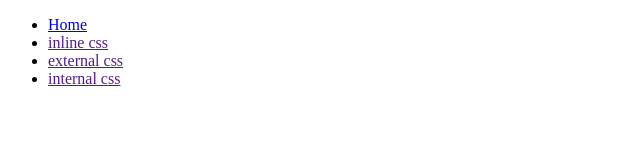
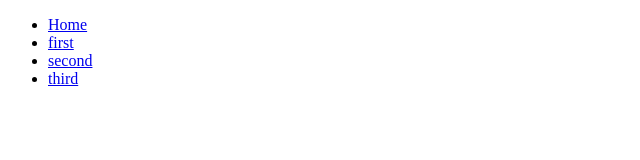
Before and after one commit to MudahemukaValens/End-of-sem, a plain HTML site: page index.html in a window 1280 px wide. Shown: the whole page, without its empty margins (0-640 px from the left). Drawn offline with Linux system fonts and the light colour scheme.

Commit message:
Update index.html

```diff
--- a/index.html
+++ b/index.html
@@ -11,9 +11,9 @@
     <header>
         <ul>
             <li><a href="index.html">Home</a></li>
-            <li><a href="">inline css</a></li>
-            <li><a href="">external css</a></li>
-            <li><a href="">internal css</a></li>
+            <li><a href="first.html">first</a></li>
+            <li><a href="second.html">second </a></li>
+            <li><a href="third.html">third</a></li>
         </ul>
     </header>
 </body>
```
